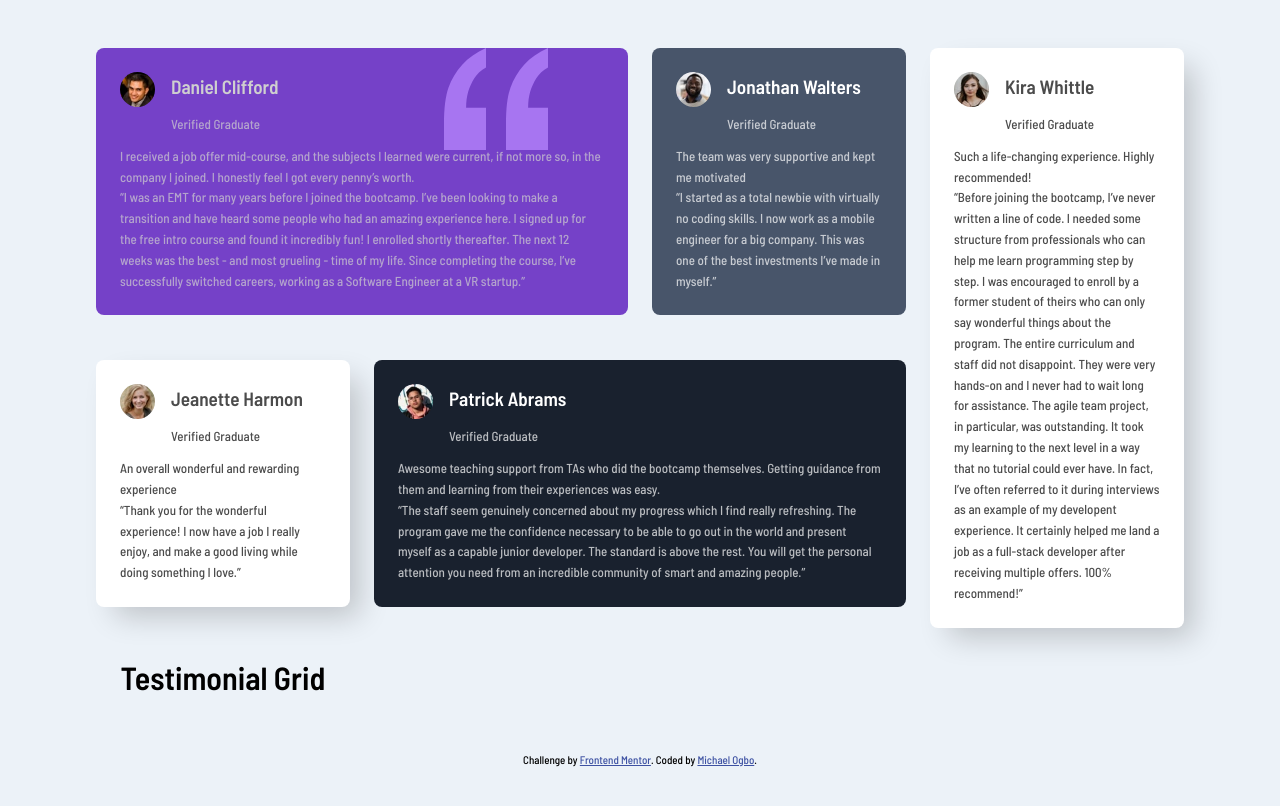
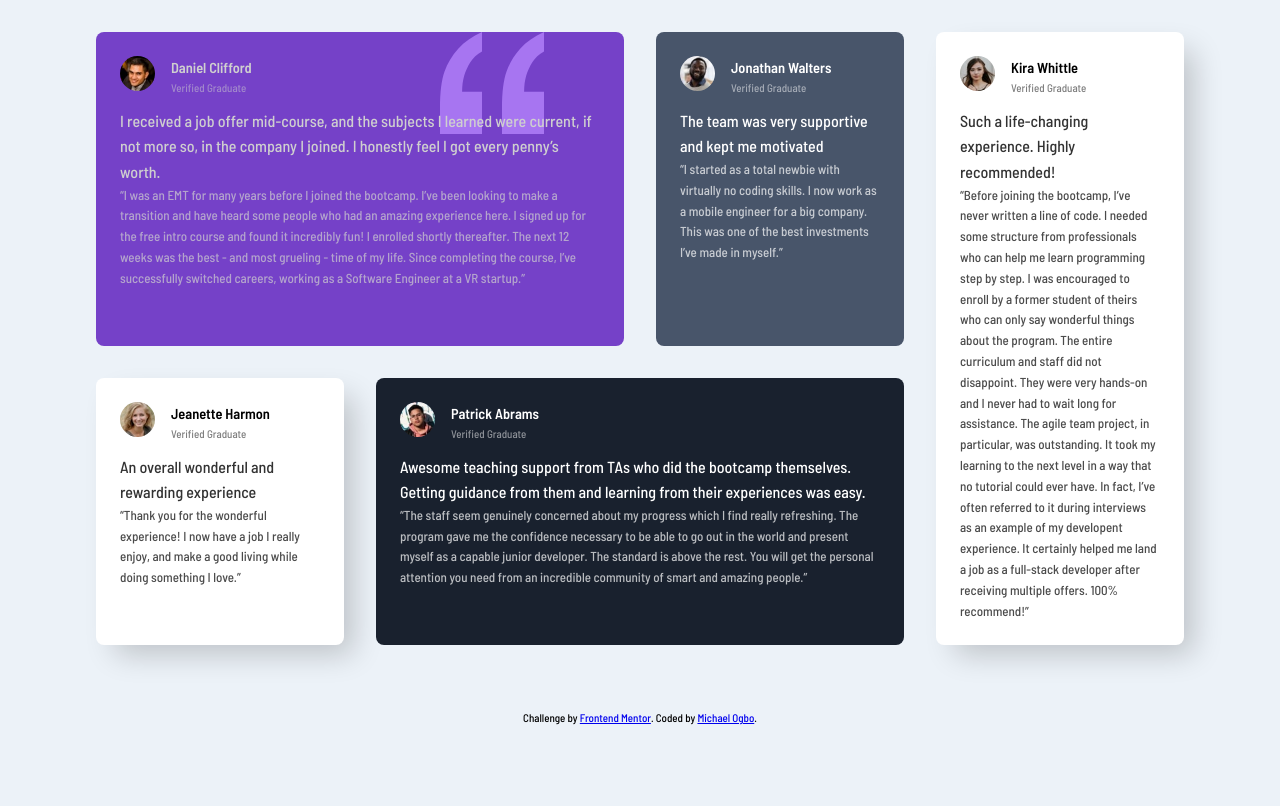
Before and after one commit to mikeyxx/testimonials-grid-section, a plain HTML site: page index.html in a window 1280 px wide. Drawn offline with Linux system fonts and the light colour scheme.

Commit message:
Update styles.css

```diff
--- a/styles.css
+++ b/styles.css
@@ -1,36 +1,57 @@
+html {
+  -webkit-box-sizing: border-box;
+          box-sizing: border-box;
+  font-size: 100%;
+  scroll-behavior: smooth;
+}
+
 *,
 *::before,
 *::after {
-  -webkit-box-sizing: border-box;
-          box-sizing: border-box;
+  -webkit-box-sizing: inherit;
+          box-sizing: inherit;
+  margin: 0;
   padding: 0;
-  margin: 0;
+}
+
+.sr-only {
+  border: 0 !important;
+  clip: rect(1px, 1px, 1px, 1px) !important;
+  -webkit-clip-path: inset(50%) !important;
+          clip-path: inset(50%) !important;
+  height: 1px !important;
+  margin: -1px !important;
+  overflow: hidden !important;
+  padding: 0 !important;
+  position: absolute !important;
+  width: 1px !important;
+  white-space: nowrap !important;
 }
 
 body {
+  min-height: 100vh;
+  text-rendering: optimizeLegibility;
   font-family: 'Barlow Semi Condensed', sans-serif;
+  background: #ecf2f8;
   line-height: 1.6;
   text-align: center;
-  background: #ecf2f8;
-}
-
-p {
-  font-size: 13px;
-}
-
-h2 {
-  font-size: 1.2rem;
-  -webkit-padding-after: 0.7rem;
-          padding-block-end: 0.7rem;
-}
-
-.details h3 {
-    font-size: 0.9rem;
 }
 
 img {
   display: block;
   max-width: 100%;
+}
+
+.body-p {
+  font-size: 13px;
+}
+
+.header-p {
+  font-size: 1rem;
+}
+
+h2 {
+  font-size: 0.9rem;
 }
 
 .avatar {
@@ -41,7 +62,7 @@ img {
 
 .container {
   width: 85vw;
-  margin: 3rem auto;
+  margin: 2rem auto;
   display: -webkit-box;
   display: -ms-flexbox;
   display: flex;
@@ -52,25 +73,21 @@ img {
   -webkit-box-flex: 1;
       -ms-flex: auto;
           flex: auto;
+  gap: 1.7rem;
 }
 
 .container .profile {
   display: -webkit-box;
   display: -ms-flexbox;
   display: flex;
+  -ms-flex-wrap: wrap;
+      flex-wrap: wrap;
 }
 
 .testimonial {
-  -webkit-margin-after: 1.3rem;
-          margin-block-end: 1.3rem;
+  text-align: left;
   padding: 1.5rem;
-  text-align: left;
   border-radius: .5rem;
-}
-
-.testimonial:last-of-type {
-  -webkit-margin-after: 0;
-          margin-block-end: 0;
 }
 
 .profile {
@@ -83,12 +100,13 @@ img {
           margin-inline-start: 1rem;
 }
 
-h4 {
+.details p {
   font-size: 11px;
 }
 
 .bg-white {
-    box-shadow: 14px 14px 30px -5px rgba(0,0,0,.2);
+  -webkit-box-shadow: 14px 14px 30px -5px rgba(0, 0, 0, 0.2);
+          box-shadow: 14px 14px 30px -5px rgba(0, 0, 0, 0.2);
 }
 
 .first-section {
@@ -98,12 +116,12 @@ h4 {
   z-index: 2;
 }
 
-.first-section h4 {
+.first-section p[data-type="primary"] {
   color: inherit;
   opacity: .5;
 }
 
-.first-section p {
+.first-section p[data-type="secondary"] {
   color: inherit;
   opacity: .7;
 }
@@ -121,12 +139,12 @@ h4 {
   color: white;
 }
 
-.second-section h4 {
+.second-section p[data-type="primary"] {
   color: inherit;
   opacity: .5;
 }
 
-.second-section p {
+.second-section p[data-type="secondary"] {
   color: inherit;
   opacity: .7;
 }
@@ -135,17 +153,17 @@ h4 {
   background-color: white;
 }
 
-.third-section h4 {
+.third-section p[data-type="primary"] {
   color: inherit;
   opacity: .5;
 }
 
-.third-section p {
+.third-section p[data-type="third-p"] {
   color: inherit;
-  opacity: .7;
+  opacity: .8;
 }
 
-.third-section h2 {
+.third-section p[data-type="secondary"] {
   color: inherit;
   opacity: .7;
 }
@@ -155,12 +173,12 @@ h4 {
   color: white;
 }
 
-.fourth-section h4 {
+.fourth-section p[data-type="primary"] {
   color: inherit;
   opacity: .5;
 }
 
-.fourth-section p {
+.fourth-section p[data-type="secondary"] {
   color: inherit;
   opacity: .7;
 }
@@ -169,17 +187,17 @@ h4 {
   background-color: white;
 }
 
-.fifth-section h4 {
+.fifth-section p[data-type="primary"] {
   color: inherit;
   opacity: .5;
 }
 
-.fifth-section p {
+.fifth-section p[data-type="fifth-p"] {
   color: inherit;
-  opacity: .7;
+  opacity: .8;
 }
 
-.fifth-section h2 {
+.fifth-section p[data-type="secondary"] {
   color: inherit;
   opacity: .7;
 }
@@ -188,34 +206,50 @@ h4 {
   font-size: 11px;
 }
 
-@media (min-width: 760px) {
-  .container {
-    max-width: 1200px;
-    display: -ms-grid;
-    display: grid;
-    grid-template: "first-section first-section second-section fifth-section" auto
- "third-section fourth-section fourth-section fifth-section" auto
- /1fr 1fr 1fr 1fr;
-    gap: 1.5rem;
-  }
 .first-section {
   grid-area: first-section;
 }
+
 .second-section {
   grid-area: second-section;
 }
+
 .third-section {
   grid-area: third-section;
 }
+
 .fourth-section {
   grid-area: fourth-section;
 }
+
 .fifth-section {
   grid-area: fifth-section;
 }
+
+@media (min-width: 769px) {
+  .container {
+    display: -ms-grid;
+    display: grid;
+    gap: 1.5rem;
+    -ms-grid-columns: (1fr)[3];
+        grid-template-columns: repeat(3, 1fr);
+    -ms-grid-rows: auto auto;
+        grid-template-rows: auto auto;
+        grid-template-areas: "first-section first-section third-section"
+ "second-section fourth-section fourth-section"
+ "fifth-section fifth-section fifth-section";
+  }
 }
 
-.attribution a {
-  color: #3e52a3;
+@media (min-width: 1024px) {
+  .container {
+    display: -ms-grid;
+    display: grid;
+    gap: 2rem;
+    -ms-grid-columns: (1fr)[4];
+        grid-template-columns: repeat(4, 1fr);
+        grid-template-areas: "first-section first-section second-section fifth-section"
+ "third-section fourth-section fourth-section fifth-section";
+  }
 }
 /*# sourceMappingURL=styles.css.map */
```
Lines whose indentation alone changed are shown as unchanged.
